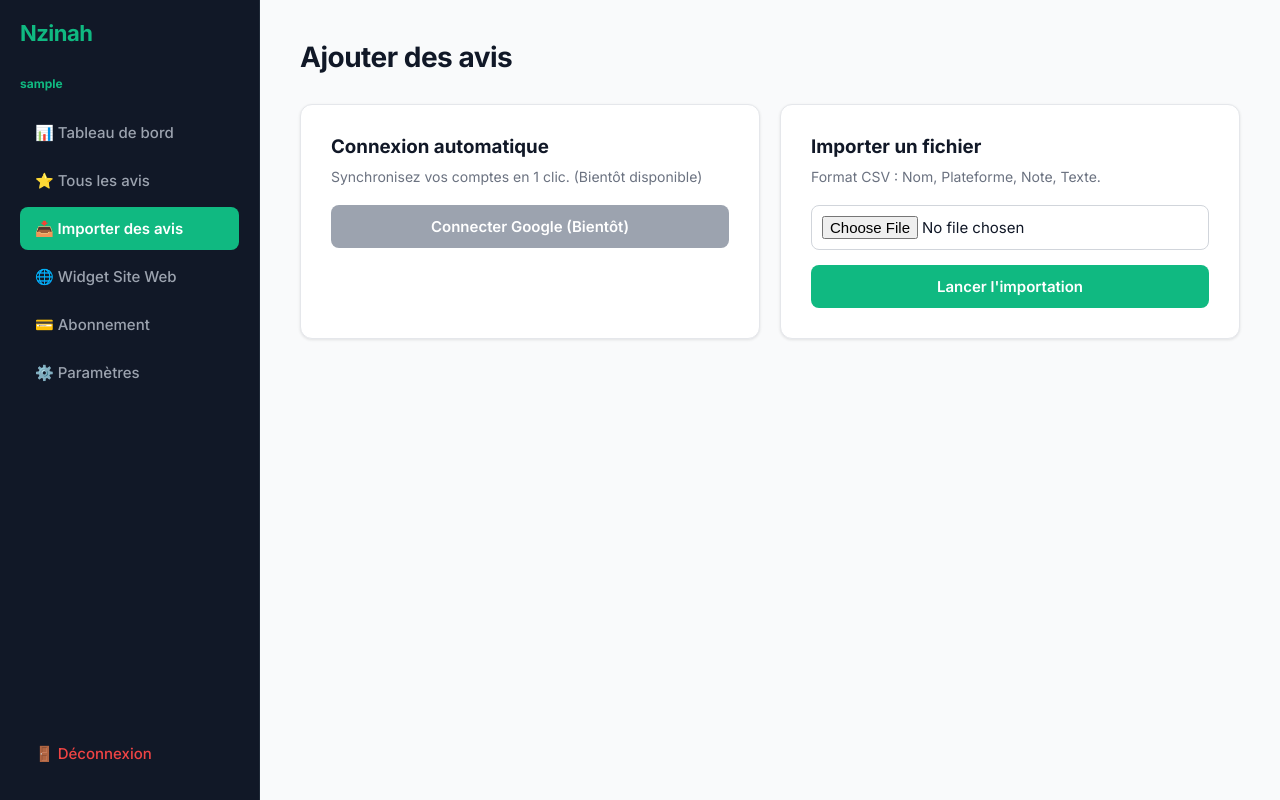
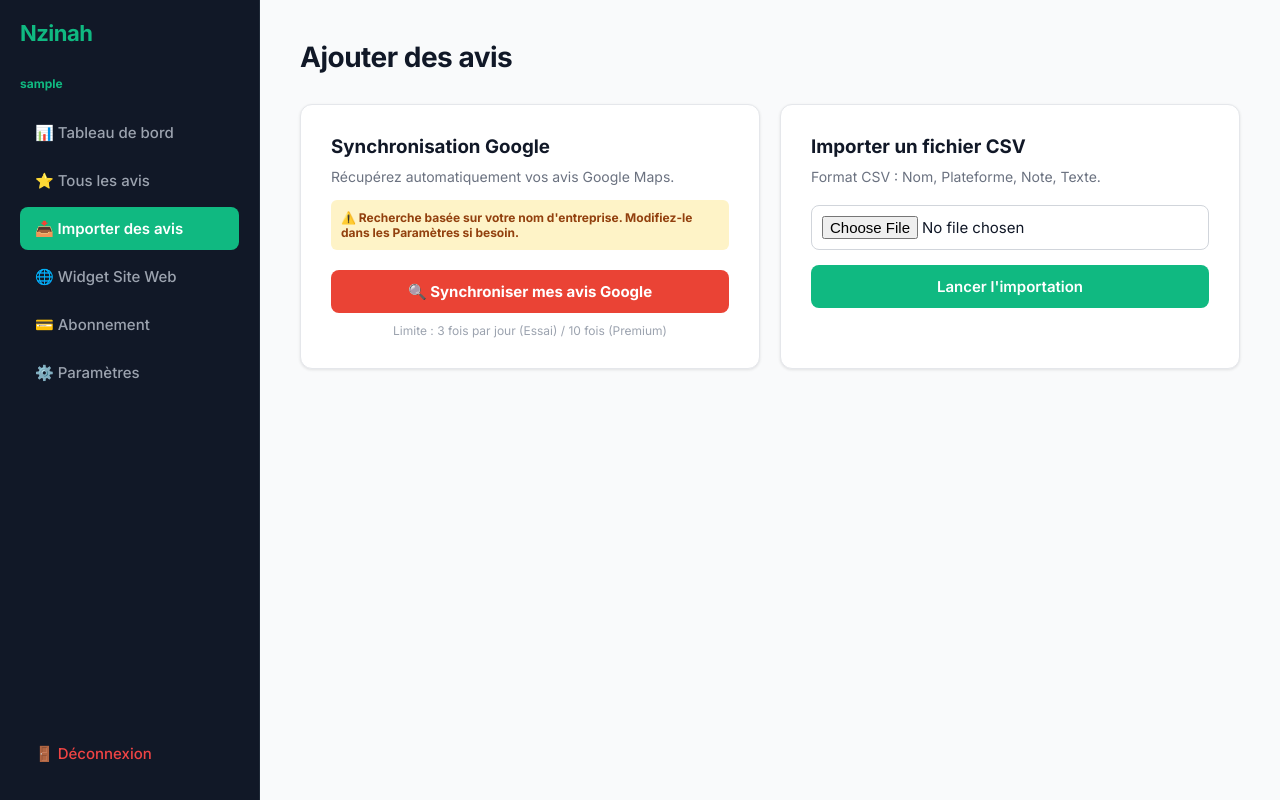
Before and after one commit to kenfack30/Nzinah, a Flask app: page /importer in a window 1280 px wide. Run offline with Flask 3, Linux system fonts and the light colour scheme; the visitor is signed in with stand-in values (Sample User, id 1); some libraries are stand-ins or nearby versions.

Commit message:
Enhance importer.html with Google sync and layout updates
Updated the importer page to include Google synchronization option and improved the layout for CSV import.

```diff
--- a/templates/importer.html
+++ b/templates/importer.html
@@ -34,15 +34,27 @@
         </div>
 
         <div style="display: grid; grid-template-columns: 1fr 1fr; gap: 20px; margin-bottom: 30px;">
+            <!-- OPTION SYNCHRO GOOGLE -->
             <div style="background: white; padding: 30px; border-radius: 12px; box-shadow: 0 1px 3px rgba(0,0,0,0.1); border: 1px solid #e5e7eb;">
-                <h3 style="margin-bottom: 10px; color: #111827;">Connexion automatique</h3>
-                <p style="color: #6b7280; font-size: 14px; margin-bottom: 20px;">Synchronisez vos comptes en 1 clic. (Bientôt disponible)</p>
-                <!-- Le bouton dangereux a été supprimé ici -->
-                <button class="btn-primary" style="display: block; width: 100%; text-align: center; background-color: #9ca3af; cursor: not-allowed;" disabled>Connecter Google (Bientôt)</button>
+                <h3 style="margin-bottom: 10px; color: #111827;">Synchronisation Google</h3>
+                <p style="color: #6b7280; font-size: 14px; margin-bottom: 15px;">Récupérez automatiquement vos avis Google Maps.</p>
+
+                <div style="background: #fef3c7; color: #92400e; padding: 10px; border-radius: 6px; font-size: 12px; margin-bottom: 20px; font-weight: bold;">
+                    ⚠️ Recherche basée sur votre nom d'entreprise. Modifiez-le dans les Paramètres si besoin.
+                </div>
+
+                <a href="{{ url_for('synchroniser_google') }}" class="btn-primary" style="display: block; text-align: center; background-color: #ea4335; text-decoration: none; padding: 12px; color: white; border-radius: 8px; font-weight: bold;">
+                    🔍 Synchroniser mes avis Google
+                </a>
+
+                <p style="font-size: 12px; color: #9ca3af; margin-top: 10px; text-align: center;">
+                    Limite : 3 fois par jour (Essai) / 10 fois (Premium)
+                </p>
             </div>
 
+            <!-- OPTION CSV -->
             <div style="background: white; padding: 30px; border-radius: 12px; box-shadow: 0 1px 3px rgba(0,0,0,0.1); border: 1px solid #e5e7eb;">
-                <h3 style="margin-bottom: 10px; color: #111827;">Importer un fichier</h3>
+                <h3 style="margin-bottom: 10px; color: #111827;">Importer un fichier CSV</h3>
                 <p style="color: #6b7280; font-size: 14px; margin-bottom: 20px;">Format CSV : Nom, Plateforme, Note, Texte.</p>
                 <form method="POST" enctype="multipart/form-data">
                     <div class="form-group" style="margin-bottom: 15px;">
```
